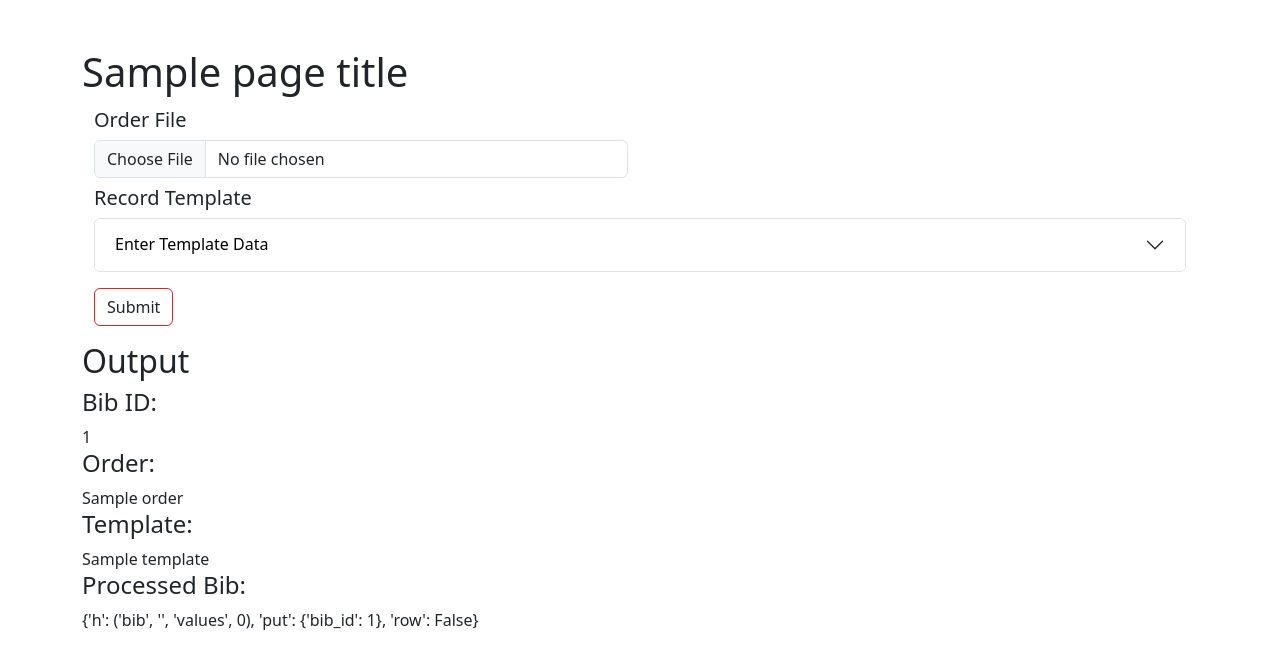
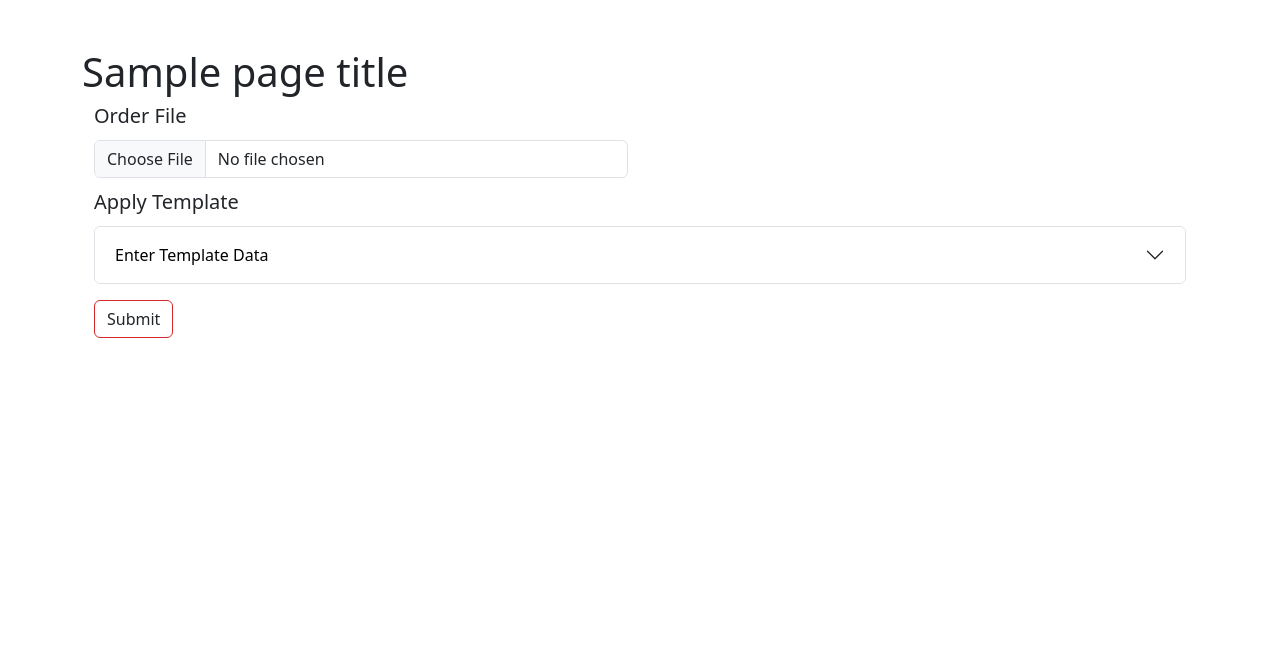
Before and after one commit to BookOps-CAT/overload-web, a FastAPI app: template overload_web/templates/pvf.html in a window 1280 px wide. Shown: the part 56-725 px from the top of the page. Run offline with FastAPI, Linux system fonts and the light colour scheme; the template is opened without the code that fills it: most values are stand-ins (such as "Sample title", 1, 10 or a date in 2020); parts of the project's set-up code (start-up, migrations or seed data) failed here and were passed over.

Commit message:
work in progress

```diff
--- a/overload_web/main.py
+++ b/overload_web/main.py
@@ -1,4 +1,4 @@
-from typing import Annotated, Any, Dict
+from typing import Annotated, Any, Dict, List
 
 from fastapi import Depends, FastAPI, Request
 from fastapi.responses import HTMLResponse
@@ -14,9 +14,9 @@ templates = Jinja2Templates(directory="overload_web/templates")
 
 CONTEXT: Dict[str, Any] = {
     "application": constants.APPLICATION,
-    "fixed_fields": constants.TEMPLATE_FIXED_FIELDS,
-    "variable_fields": constants.TEMPLATE_VAR_FIELDS,
-    "matchpoints": constants.MATCHPOINTS,
+    "field_constants": constants.FIELD_CONSTANTS,
+    "library": None,
+    "destination": None,
 }
 
 
@@ -31,7 +31,10 @@ def root(request: Request, page_title: str = "Overload Web"):
 
 
 @app.get("/vendor_file")
-def vendor_file_page(request: Request, page_title: str = "Process Vendor File"):
+def vendor_file_page(
+    request: Request,
+    page_title: str = "Process Vendor File",
+):
     CONTEXT.update({"page_title": page_title})
     return templates.TemplateResponse(request=request, name="pvf.html", context=CONTEXT)
 
@@ -39,21 +42,30 @@ def vendor_file_page(request: Request, page_title: str = "Process Vendor File"):
 @app.post("/vendor_file")
 def vendor_file_process(
     request: Request,
-    order: Annotated[schemas.OrderModel, Depends(schemas.get_order_file)],
-    template: Annotated[schemas.OrderTemplateModel, Depends(schemas.get_template)],
+    marc_file: Annotated[List[schemas.OrderBibModel], Depends(schemas.read_marc_file)],
+    template: Annotated[
+        schemas.OrderTemplateModel, Depends(schemas.get_template, CONTEXT["library"])
+    ],
     page_title: str = "Process Vendor File Output",
 ):
-    processed_bib = handlers.process_file(
-        sierra_service=config.get_sierra_service(library=order.library),
-        order_data=model.Order(**order.model_dump()),
-        template=model.OrderTemplate(**template.model_dump()),
-    )
+    if not CONTEXT["library"]:
+        raise ValueError("Missing library")
+    processed_bibs = []
+    for bib in marc_file:
+        processed_bibs.append(
+            handlers.process_file(
+                sierra_service=config.get_sierra_service(library=CONTEXT["library"]),
+                order_bib=model.OrderBib(
+                    bib_id=bib.bib_id, orders=bib.orders, library=CONTEXT["library"]
+                ),
+                template=model.OrderTemplate(**template.model_dump()),
+            )
+        )
     CONTEXT.update(
         {
             "page_title": page_title,
             "template": template,
-            "order": order,
-            "bib": processed_bib,
+            "processed_bibs": processed_bibs,
         }
     )
     return templates.TemplateResponse(request=request, name="pvf.html", context=CONTEXT)
--- a/overload_web/templates/pvf.html
+++ b/overload_web/templates/pvf.html
@@ -13,34 +13,26 @@
 {% block content %}
 <form action="/vendor_file" method="post" enctype="multipart/form-data">
     <div class="container text-left">
+        <h5>Order File</h5>
         <div class="row row-cols-2 gy-1 my-2">
             <div class="col">
-                <h5>Order File</h5>
-                <input class="form-control" type="file" id="order_file" name="order_file">
+                <input class="form-control" type="file" id="marc_file" name="marc_file">
             </div>
         </div>
-        <h5>Record Template</h5>
-        <div class="accordion accordion" id="template_accordion">
+        <div class="row row-cols-1 gy-1 my-2">
+        <h5>Apply Template</h5>
+        <div class="accordion" id="template_accordion">
             <div class="accordion-item">
-                <h2 class="accordion-header" id="template-headingOne">
-                <button class="accordion-button collapsed" type="button" data-bs-toggle="collapse" data-bs-target="#template-collapseOne" aria-expanded="false" aria-controls="template-collapseOne" style="background-color: white; color: black;">Enter Template Data</button></h2>
-                <div id="template-collapseOne" class="accordion-collapse collapse" aria-labelledby="template-headingOne" data-bs-parent="#template_accordion">
+                <button class="accordion-button collapsed" type="button" data-bs-toggle="collapse" data-bs-target="#accordion-collapseOne" aria-expanded="false" aria-controls="accordion-collapseOne" style="background-color: white; color: black;">Enter Template Data</button>
+                <div id="accordion-collapseOne" class="accordion-collapse collapse" data-bs-parent="#template_accordion">
                     <div class="accordion-body">
-                        <h5>Order Fixed Fields</h5>
-                        {{ form.template_form(fixed_fields) }}
-                        <h5>Order Variable Fields</h5>
-                        {{ form.template_form(variable_fields) }}
-                        <h5>Sierra Matchpoints</h5>
-                        {{ form.template_form(matchpoints) }}
+                    {{ form.template_fields(field_constants) }}
                     </div>
                 </div>
             </div>
+            <button type="submit" class="btn my-3" style="border-color: #d52828; border: border-3">Submit</button>
         </div>
-        <button type="submit" class="btn my-3" style="border-color: #d52828; border: border-3">Submit</button>
     </div>
 </form>
 
-{% if bib is defined %}
-    {{ form.bib_output(bib, order, template) }}
-{%endif%}
 {% endblock %}
```
Also changed, not shown: tests/test_api.py (+15 -9 lines).
